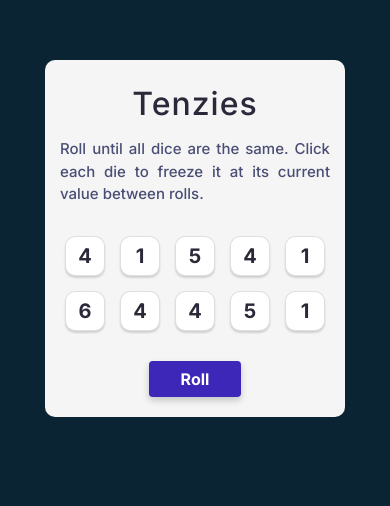
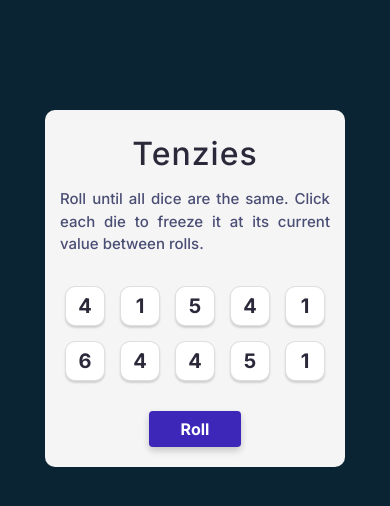
Before and after one commit to tariq-k-dev/tenzies, a React (Vite) app: page / in a window 390 px wide. Shown: the part 162-668 px from the top of the page. Built offline with nearby package versions, Linux system fonts and the light colour scheme.

Commit message:
style: refine layout for mobile responsiveness in main and root elements

```diff
--- a/src/components/App.css
+++ b/src/components/App.css
@@ -20,14 +20,12 @@
   color: var(--primary-color);
   width: 100%;
   height: 100%;
+  padding: 2rem 0;
 }
 
 @media (max-width: 600px) {
   .main {
-    width: 30rem;
     height: auto;
-    margin: 0 auto;
-    padding: 2rem 0;
   }
 }
 
--- a/src/index.css
+++ b/src/index.css
@@ -101,3 +101,15 @@ h6 {
   max-width: 40rem;
   max-height: 40rem;
 }
+
+@media (max-width: 600px) {
+  #root {
+    aspect-ratio: auto;
+    width: 30rem;
+    height: auto;
+    min-width: 30rem;
+    min-height: 30rem;
+    max-width: 30rem;
+    max-height: 30rem;
+  }
+}
```
